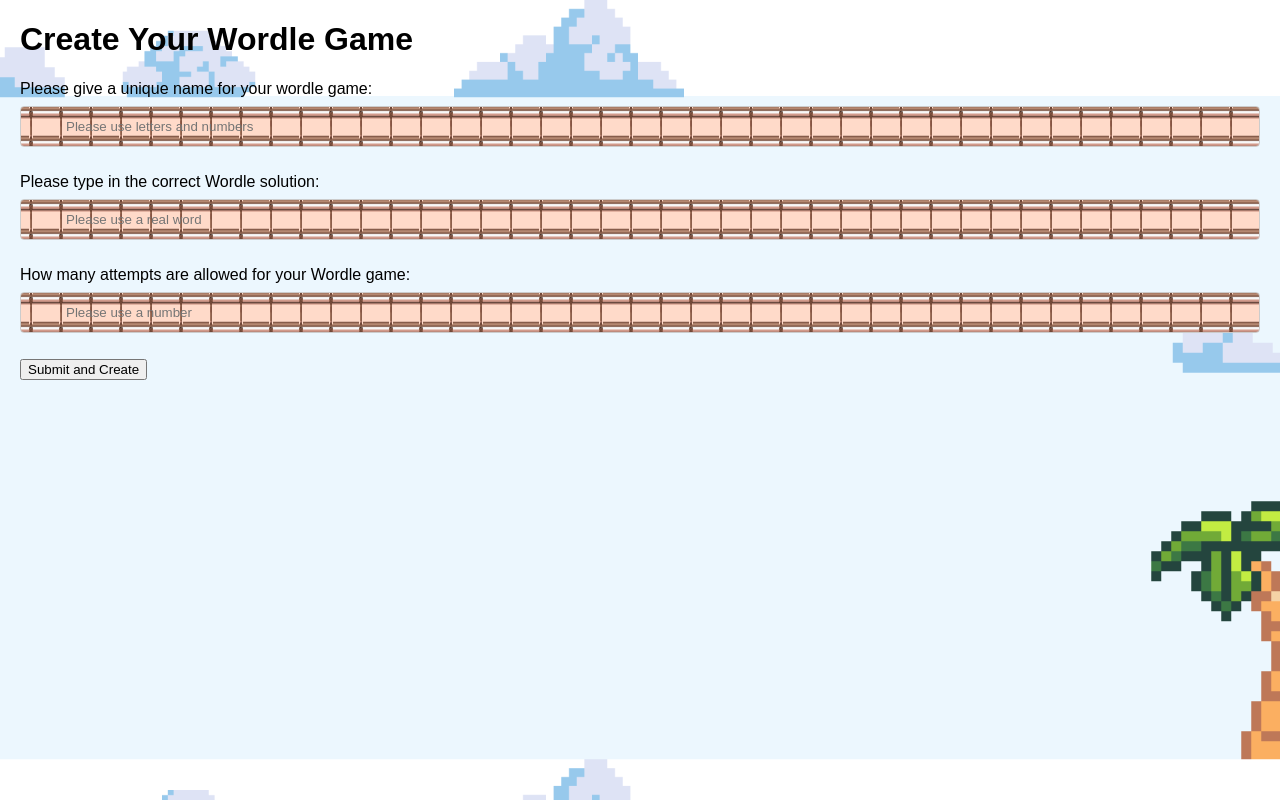
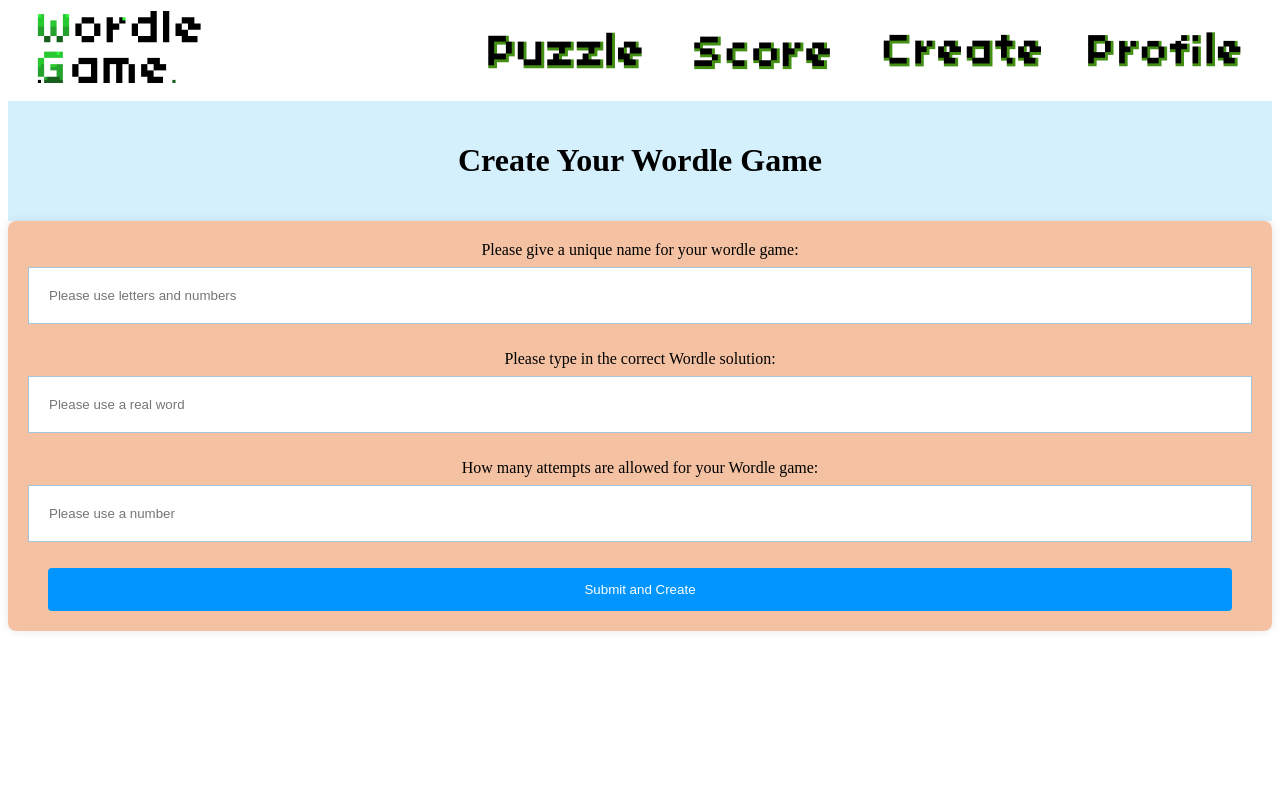
Before and after one commit to wuryantoAji/cits5505GroupProject, a Flask app: page /create-game/ in a window 1280 px wide. Run offline with Flask 3, Linux system fonts and the light colour scheme.

Commit message:
finished nagivation bar settings; updated style elements in create_game.css

```diff
--- a/application/static/css/create_game.css
+++ b/application/static/css/create_game.css
@@ -0,0 +1,83 @@
+nav {
+    background-color: transparent;
+    padding: 10px;
+    position: fixed;
+    width: 100%;
+    top: 0;
+
+}
+
+ul {
+    list-style-type: none;
+    display: flex;
+    justify-content: space-between;
+    align-items: center;
+    padding: 0 20px;
+    margin: 0;
+}
+
+.nav-home {
+    margin-right: auto;
+    background-color: rgba(255, 255, 255, 0.5);
+    border-radius: 5px;
+}
+
+.nav-button {
+    margin-left: 20px;
+    padding: 5px;
+    background-color: rgba(255, 255, 255, 0.5);
+    border-radius: 5px;
+}
+
+header {
+    background-color: #d5f0fd;
+    padding: 20px;
+    text-align: center;
+}
+
+.content {
+    body {
+        font-family: Arial;
+        margin: 30px;
+        background-image: url('{{ url_for('static', filename='background_score_list.png') }}');
+        background-size: cover;
+        display: flex;
+        justify-content: center;
+        align-items: center;
+        min-height: 100vh;
+    }
+
+    form {
+        background-color: rgba(242, 184, 147, 0.85);
+        padding: 20px;
+        border-radius: 8px;
+        box-shadow: 0 0 10px rgba(0, 0, 0, 0.1);
+        text-align: center;
+    }
+
+    input[type="text"], input[type="number"] {
+        width: 100%;
+        padding: 20px 20px;
+        margin: 8px 0;
+        box-sizing: border-box;
+        border: 1px solid #a6c5dc;
+        background-image: url('{{ url_for('static', filename='gamepage/commentboard.png') }}');
+        background-size: cover;
+        background-position: center;
+    }
+
+    button {
+        width: calc(100% - 40px);
+        padding: 14px 20px;
+        background-color: #0095ff;
+        color: white;
+        border: none;
+        border-radius: 4px;
+        cursor: pointer;
+        position: relative;
+    }
+
+    button:hover {
+        background-color: #1f8925;
+    }
+}
--- a/application/templates/create_game.html
+++ b/application/templates/create_game.html
@@ -1,59 +1,24 @@
 <!DOCTYPE html>
-<html lang="en">
+<html lang="en" class="gray">
 <head>
-    <meta charset="UTF-8">
+    <meta charset="UTF-8"/>
     <title>Create Your Wordle Game</title>
-    <style>
-        body {
-            font-family: Arial, sans-serif;
-            margin: 20px;
-            background-image: url('/static/background_score_list.png');
-            background-size: cover;
-        }
-
-        input[type="text"], input[type="number"] {
-            width: 100%;
-            padding: 12px 20px;
-            margin: 8px 0;
-            box-sizing: border-box;
-            border: 1px solid #ccc;
-            border-radius: 4px;
-            background-color: #f8f8f8;
-            background-image: url('/static/gamepage/commentboard.png');
-            background-size: 30px 30px;
-            background-position: 10px center;
-            padding-left: 45px;
-
-        button {
-            width: calc(100% - 40px);
-            padding: 14px 20px;
-            background-color: #4CAF50;
-            color: white;
-            border: none;
-            border-radius: 4px;
-            cursor: pointer;
-            position: relative;
-        }
-
-        button::before {
-            content: '';
-            position: absolute;
-            left: 10px;
-            top: 50%;
-            transform: translateY(-50%);
-            height: 30px;
-            width: 30px;
-            background-image: url('/static/createpage/upload_button.png');
-            background-size: cover;
-        }
-
-        button:hover {
-            background-color: #45a049;
-        }
-    </style>
+    <link rel="stylesheet" type="text/css" href="{{ url_for('static', filename='css/create_game.css') }}">
 </head>
-<body>
+<body
+    <nav>
+        <ul style="list-style-type: none; display: flex;">
+            <li class="nav-home"><a href="#"><img src="{{ url_for('static', filename='website_name_icon.png') }}" alt="Home Page"></a></li>
+            <li class="nav-button"><a href="#"><img src="{{ url_for('static', filename='navigation/nav_puzzle.png') }}" alt="Puzzle"></a></li>
+            <li class="nav-button"><a href="#"><img src="{{ url_for('static', filename='navigation/nav_score.png') }}" alt="Score"></a></li>
+            <li class="nav-button"><a href="#"><img src="{{ url_for('static', filename='navigation/nav_create.png') }}" alt="Create"></a></li>
+            <li class="nav-button"><a href="#"><img src="{{ url_for('static', filename='navigation/nav_profile.png') }}" alt="Profile"></a></li>
+        </ul>
+    </nav>
+    <header>
         <h1>Create Your Wordle Game</h1>
+    </header>
+    <div class="content">
         <form action="/create_game" method="post">
             <label for="form_game_name">Please give a unique name for your wordle game:</label>
             <input type="text" name="form_game_name" placeholder="Please use letters and numbers" required><br><br>
@@ -66,5 +31,6 @@
 
             <button type="submit">Submit and Create</button>
         </form>
+    </div>
 </body>
 </html>
```
Also changed, not shown: application/templates/styles.css (added), 1 other file. Lines whose indentation alone changed are shown as unchanged.
